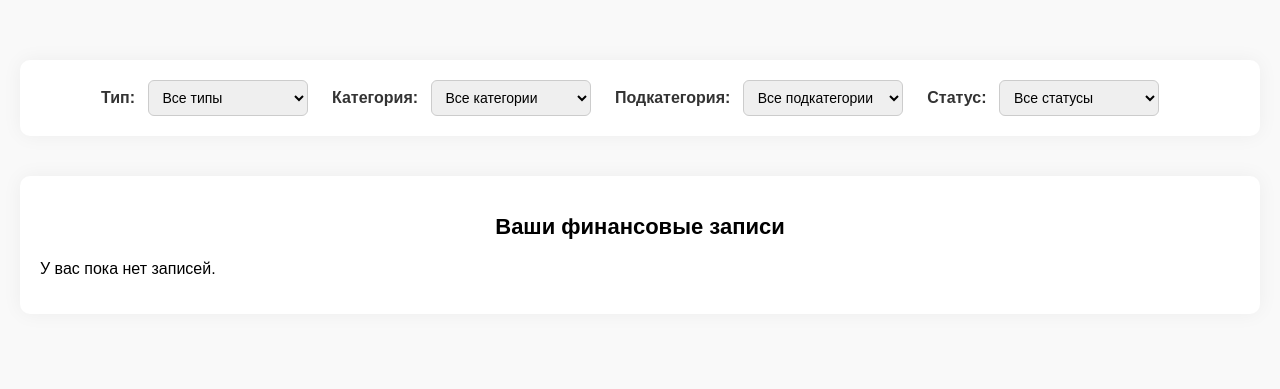
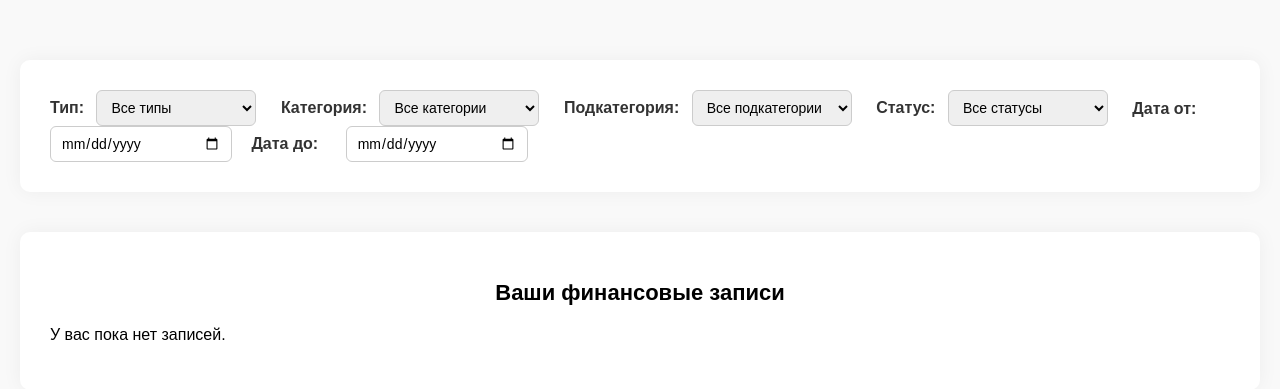
Before and after one commit to NurgazievichR/DDC, a Django app: page / in a window 1280 px wide. Shown: the part 111-500 px from the top of the page. Run offline with Django 5.2, Linux system fonts and the light colour scheme; the visitor is signed in with stand-in values (Sample User, id 1); data that the repository does not hold is empty.

Commit message:
date filter

```diff
--- a/app/static/app/css/style.css
+++ b/app/static/app/css/style.css
@@ -135,13 +135,12 @@ main {
     text-decoration: underline;
 }
 
-/* Таблица записей и фильтры — увеличенный контейнер */
 .cashflow-list,
 .filters {
-    max-width: 1200px;
+    max-width: 1500px;
     margin: 40px auto 0 auto;
     background: white;
-    padding: 20px;
+    padding: 30px;
     border-radius: 10px;
     box-shadow: 0 0 20px rgba(0,0,0,0.05);
 }
@@ -149,7 +148,7 @@ main {
 @media (min-width: 1400px) {
     .cashflow-list,
     .filters {
-        max-width: 1400px;
+        max-width: 1700px;
     }
 }
 
@@ -496,3 +495,57 @@ main {
         flex: none;
     }
 }
+
+.filters input[type="date"] {
+    padding: 8px 10px;
+    border: 1px solid #ccc;
+    border-radius: 6px;
+    font-size: 14px;
+    min-width: 160px;
+    cursor: pointer;
+    transition: border-color 0.3s;
+    font-family: Arial, sans-serif;
+}
+
+.filters input[type="date"]:focus {
+    border-color: #6c63ff;
+    outline: none;
+}
+
+.filters label[for="date-from"],
+.filters label[for="date-to"] {
+    font-weight: 600;
+    color: #333;
+    margin-right: 8px;
+    white-space: nowrap;
+    display: inline-block;
+}
+
+.filters label[for="date-from"],
+.filters input#date-from,
+.filters label[for="date-to"],
+.filters input#date-to {
+    vertical-align: middle;
+}
+
+.filters label[for="date-to"],
+.filters input#date-to {
+    margin-left: 15px;
+}
+
+@media (max-width: 600px) {
+    .filters {
+        flex-direction: column;
+        align-items: stretch;
+    }
+
+    .filters label[for="date-from"],
+    .filters input#date-from,
+    .filters label[for="date-to"],
+    .filters input#date-to {
+        display: block;
+        margin: 0 0 10px 0 !important;
+        width: 100%;
+        min-width: auto;
+    }
+}
--- a/app/templates/app/index.html
+++ b/app/templates/app/index.html
@@ -37,6 +37,24 @@
                 <option value="{{ status.id }}" {% if selected_status_id|default:'all' == status.id|stringformat:"s" %}selected{% endif %}>{{ status.title }}</option>
             {% endfor %}
         </select>
+
+        <label for="date-from">Дата от:</label>
+        <input
+            type="date"
+            id="date-from"
+            name="date_from"
+            value="{{ date_from|default:'' }}"
+            onchange="document.getElementById('filters-form').submit()"
+        />
+
+        <label for="date-to">Дата до:</label>
+        <input
+            type="date"
+            id="date-to"
+            name="date_to"
+            value="{{ date_to|default:'' }}"
+            onchange="document.getElementById('filters-form').submit()"
+        />
     </form>
 </div>
 
--- a/app/views.py
+++ b/app/views.py
@@ -6,39 +6,50 @@ from django.contrib.auth.forms import UserCreationForm
 from app.forms import CashFlowForm
 from app.models import CashFlow, Category, Status, Subcategory, Type
 
+from django.utils.dateparse import parse_date
+
 @login_required
 def index(request):
     user = request.user
-
-    filters = {'user': user}
 
     selected_type_id = request.GET.get('type')
     selected_category_id = request.GET.get('category')
     selected_subcategory_id = request.GET.get('subcategory')
     selected_status_id = request.GET.get('status')
 
-    types = Type.objects.all()
+    date_from_str = request.GET.get('date_from')
+    date_to_str = request.GET.get('date_to')
+
+    filters = {'user': user}
 
     if selected_type_id and selected_type_id != 'all':
-        categories = Category.objects.filter(type_id=selected_type_id)
         filters['subcategory__category__type_id'] = selected_type_id
-    else:
-        categories = Category.objects.all()
 
     if selected_category_id and selected_category_id != 'all':
-        subcategories = Subcategory.objects.filter(category_id=selected_category_id)
         filters['subcategory__category_id'] = selected_category_id
-    else:
-        subcategories = Subcategory.objects.all()
 
     if selected_subcategory_id and selected_subcategory_id != 'all':
         filters['subcategory_id'] = selected_subcategory_id
 
-    statuses = Status.objects.all()
     if selected_status_id and selected_status_id != 'all':
         filters['status_id'] = selected_status_id
 
+    if date_from_str:
+        date_from = parse_date(date_from_str)
+        if date_from:
+            filters['created_at__gte'] = date_from
+
+    if date_to_str:
+        date_to = parse_date(date_to_str)
+        if date_to:
+            filters['created_at__lte'] = date_to
+
     cashflows = CashFlow.objects.filter(**filters)
+
+    types = Type.objects.all()
+    categories = Category.objects.filter(type_id=selected_type_id) if selected_type_id and selected_type_id != 'all' else Category.objects.all()
+    subcategories = Subcategory.objects.filter(category_id=selected_category_id) if selected_category_id and selected_category_id != 'all' else Subcategory.objects.all()
+    statuses = Status.objects.all()
 
     context = {
         'types': types,
@@ -51,10 +62,13 @@ def index(request):
         'selected_category_id': selected_category_id or 'all',
         'selected_subcategory_id': selected_subcategory_id or 'all',
         'selected_status_id': selected_status_id or 'all',
+
+        'date_from': date_from_str or '',
+        'date_to': date_to_str or '',
     }
 
-    user_cashflows = CashFlow.objects.filter(user=request.user)
     return render(request, 'app/index.html', context)
+
 
 def register(request):
     if request.method == 'POST':
```
